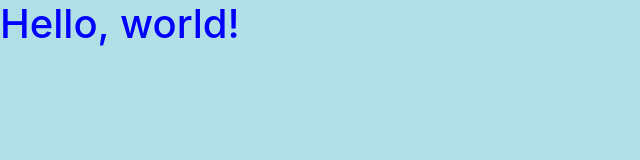
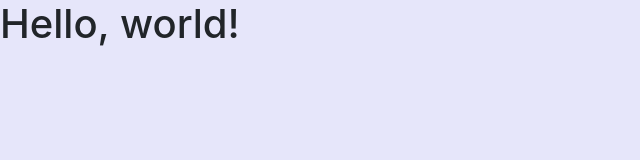
Before and after one commit to Maminirin/github-flow, a plain HTML site: page index.html in a window 1280 px wide. Shown: the whole page, without its empty margins (0-640 px from the left). Drawn offline with nearby package versions, Linux system fonts and the light colour scheme.

Commit message:
Revert "Add basic css style"

```diff
--- a/index.html
+++ b/index.html
@@ -4,15 +4,10 @@
     <meta charset="utf-8">
     <meta name="viewport" content="width=device-width, initial-scale=1, shrink-to-fit=no">
     <link rel="stylesheet" href="https://stackpath.bootstrapcdn.com/bootstrap/4.1.1/css/bootstrap.min.css" integrity="sha384-WskhaSGFgHYWDcbwN70/dfYBj47jz9qbsMId/iRN3ewGhXQFZCSftd1LZCfmhktB" crossorigin="anonymous">
-    <style>
-        body {background-color: powderblue;}
-        h1   {color: blue;}
-        p    {color: white;}
-        </style>
+
     <title>Hello, world!</title>
   </head>
-  <!--body style="background-color:#E6E6FA"-->
-  <body ></body>
+  <body style="background-color:#E6E6FA">
     <h1>Hello, world!</h1>
 
     <script src="https://code.jquery.com/jquery-3.3.1.slim.min.js" integrity="sha384-q8i/X+965DzO0rT7abK41JStQIAqVgRVzpbzo5smXKp4YfRvH+8abtTE1Pi6jizo" crossorigin="anonymous"></script>
```
